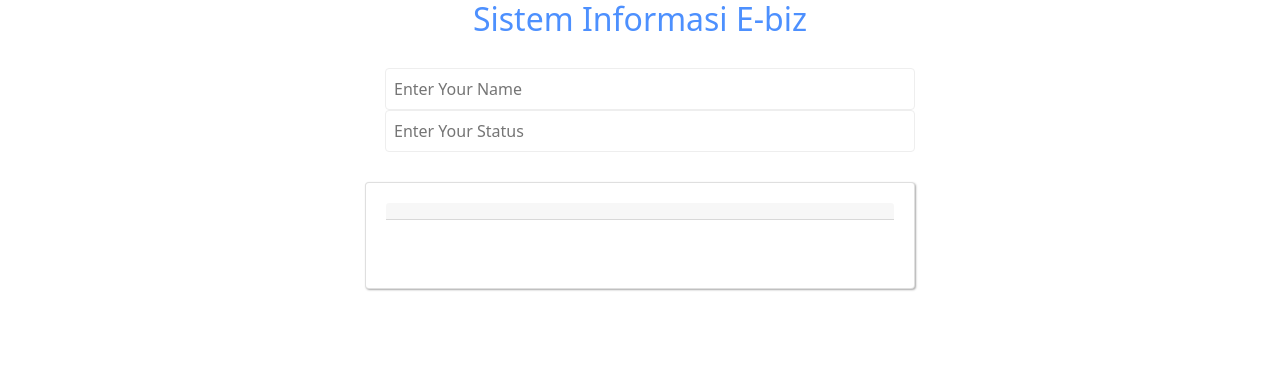
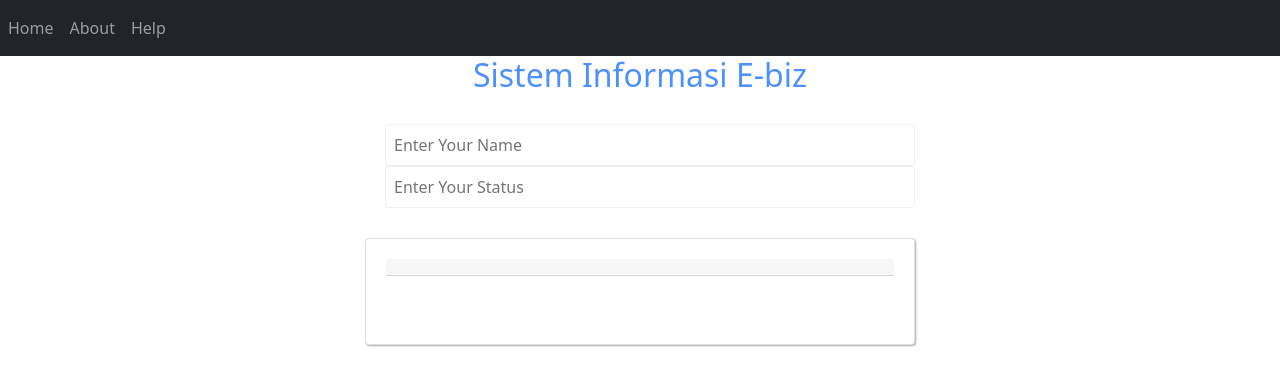
Before and after one commit to feronicaw/aplikasi-pengembangan-web, a React (Create React App) app in the folder feronica/: page / in a window 1280 px wide. Shown: the top 386 px of the page. Built offline with nearby package versions, Linux system fonts and the light colour scheme.

Commit message:
Pertemuan 5 - Tugas 5

```diff
--- a/feronica/src/Main.js
+++ b/feronica/src/Main.js
@@ -1,7 +1,9 @@
 import React, { Component } from 'react';
 import Card from './components/Card/Card';
 import Input from './components/Input/Input';
+import Header from './components/Header/Header';
 import './css/bootstrap.min.css';
+
 
 //LATIHAN 5.10
 export default class Main extends Component{
@@ -13,10 +15,13 @@ export default class Main extends Component{
         }
     }
 
+
     render(){
         return(
             <div>
+                <Header />
                 <h2 style={{width: '550px', margin:'auto', textAlign: 'center', color:'#4d90fe'}}>
+
                     Sistem Informasi E-biz
                 </h2>
                 <Input getValues={(name,value)=> this.setState({[name] : value})}/>
--- /dev/null
+++ b/feronica/src/components/Header/Header.js
@@ -0,0 +1,34 @@
+import React, { Component } from 'react';
+import '../../css/bootstrap.min.css';
+
+export default class Input extends Component{
+    constructor(props){
+        super(props);
+    }
+
+  render(){
+    return (
+      <div>
+          <nav className="navbar navbar-expand-sm bg-dark navbar-dark">
+            <ul className="navbar-nav">
+              <li className="nav-item">
+                <a onClick={()=> this.props.getValue('home')} className="nav-link" href="#">
+                  Home
+                </a>
+              </li>
+              <li className="nav-item">
+                <a onClick={()=> this.props.getValue('about')} className="nav-link" href="#">
+                  About
+                </a>
+              </li>
+              <li className="nav-item">
+                <a onClick={()=> this.props.getValue('help')} className="nav-link" href="#">
+                  Help
+                </a>
+              </li>
+            </ul>
+          </nav>
+      </div>
+    );
+  }
+}
--- a/feronica/src/index.js
+++ b/feronica/src/index.js
@@ -7,7 +7,7 @@ import reportWebVitals from './reportWebVitals';
 
 ReactDOM.render(
   <React.StrictMode>
-    <Main />
+    <Main/>
   </React.StrictMode>,
   document.getElementById('root')
 );
```
